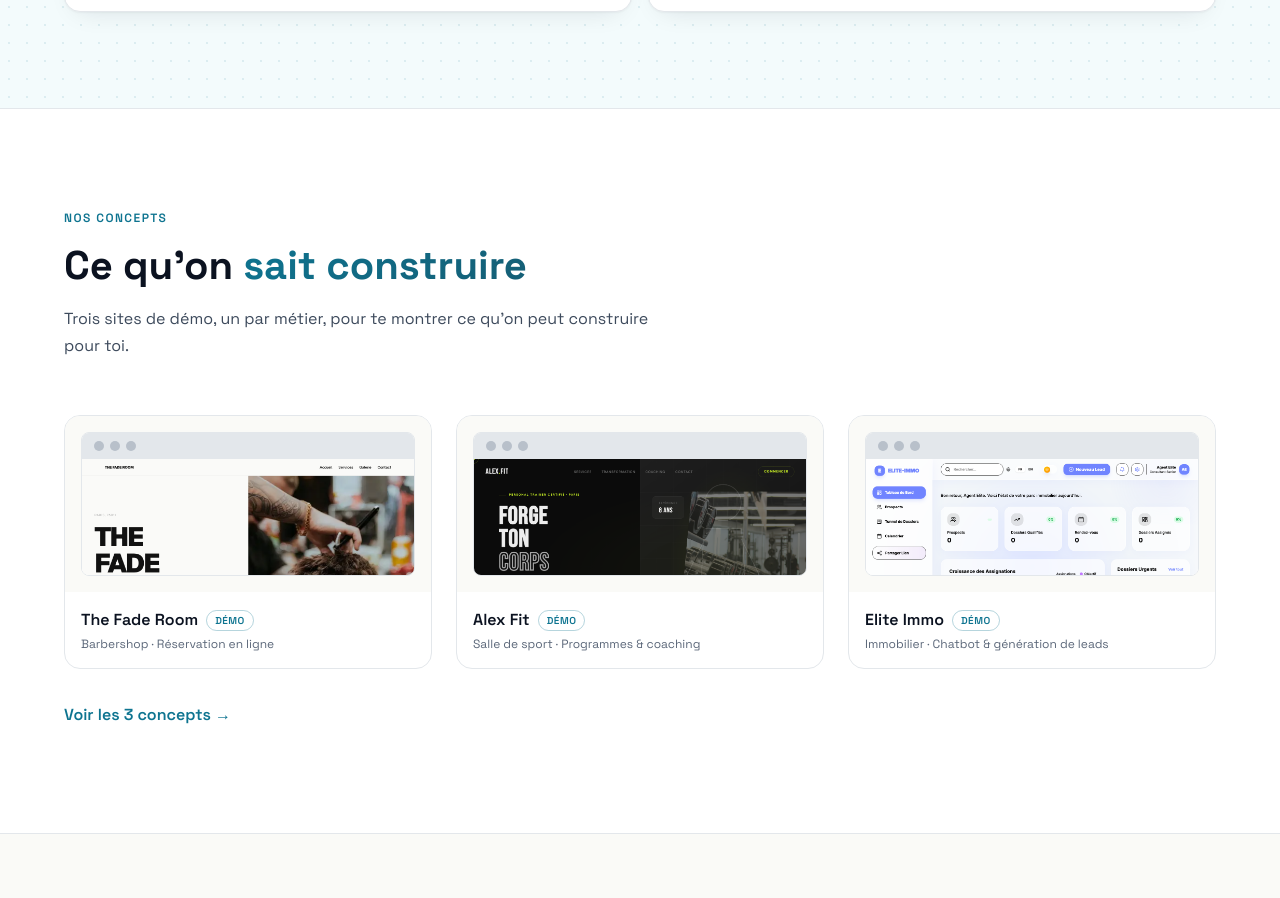
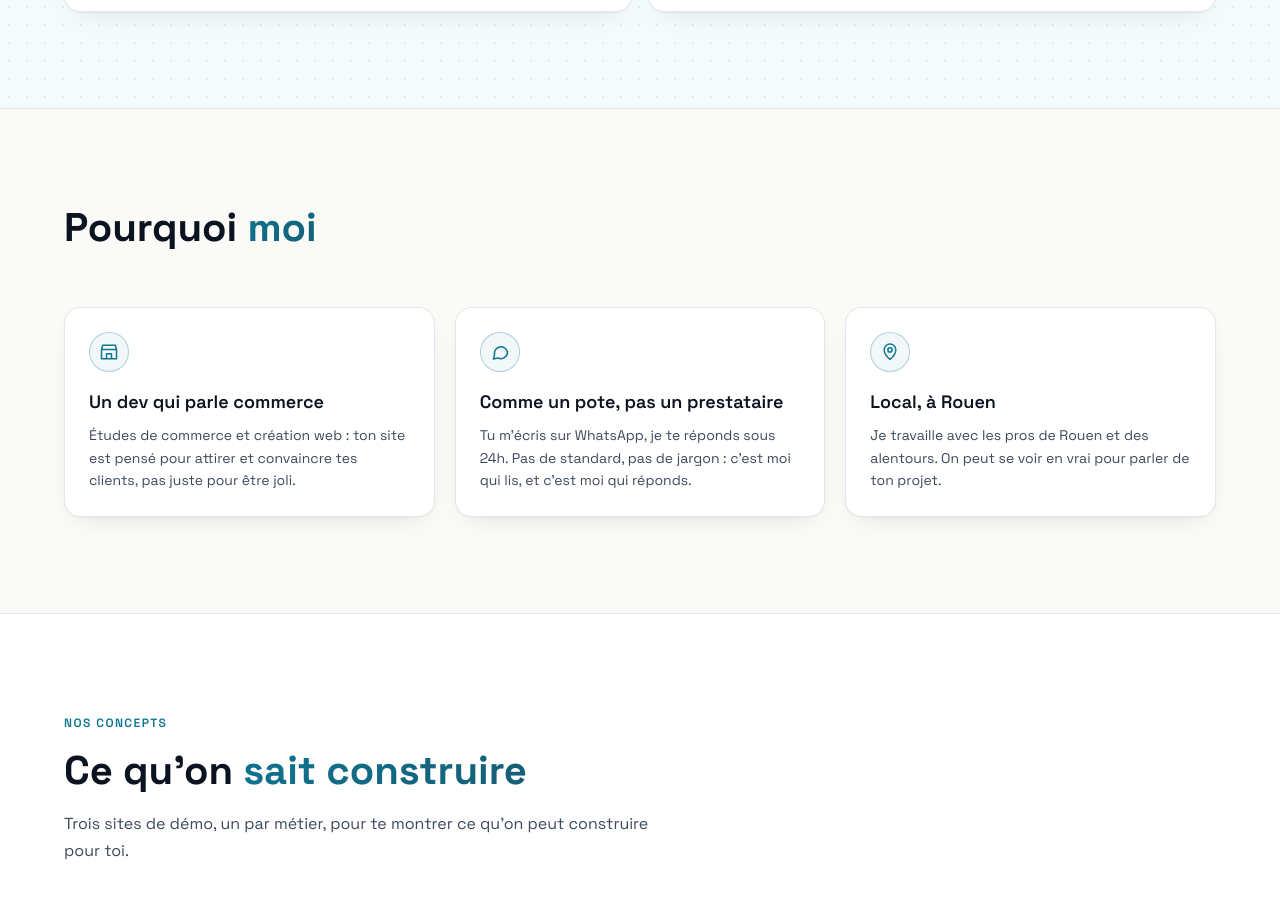
Before and after one commit to watteeuxi-coder/newlife-studio, a Next.js app: page / in a window 1280 px wide. Shown: the part 1484-2382 px from the top of the page. Built offline with nearby package versions, Linux system fonts and the light colour scheme; no server answers.

Commit message:
feat(accueil): section « Pourquoi moi » (3 cartes)
Score Lighthouse remesuré : 95 / 96 / 96 → 96 (inchangé).

Co-Authored-By: Claude Opus 5.5 <noreply@anthropic.com>

```diff
--- a/app/page.tsx
+++ b/app/page.tsx
@@ -1,5 +1,6 @@
 import Hero from '@/components/sections/Hero'
 import PourQui from '@/components/sections/PourQui'
+import PourquoiMoi from '@/components/sections/PourquoiMoi'
 import ConceptsPreview from '@/components/sections/ConceptsPreview'
 import Process from '@/components/sections/Process'
 import Zones from '@/components/sections/Zones'
@@ -10,6 +11,7 @@ export default function HomePage() {
     <>
       <Hero />
       <PourQui />
+      <PourquoiMoi />
       <ConceptsPreview />
       <Process />
       <Zones />
--- /dev/null
+++ b/components/sections/PourquoiMoi.tsx
@@ -0,0 +1,67 @@
+'use client'
+
+import { motion } from 'framer-motion'
+import { useScrollReveal } from '@/hooks/useScrollReveal'
+
+// Textes fournis par l'utilisateur le 2026-11-09
+const REASONS = [
+  {
+    title: 'Un dev qui parle commerce',
+    text: 'Études de commerce et création web : ton site est pensé pour attirer et convaincre tes clients, pas juste pour être joli.',
+    // Vitrine
+    icon: 'M3 9l1.5-5h15L21 9M3 9h18M3 9v11h18V9M9 20v-6h6v6',
+  },
+  {
+    title: 'Comme un pote, pas un prestataire',
+    text: 'Tu m’écris sur WhatsApp, je te réponds sous 24h. Pas de standard, pas de jargon : c’est moi qui lis, et c’est moi qui réponds.',
+    // Bulle de discussion
+    icon: 'M21 12a8 8 0 0 1-11.6 7.1L4 20.5l1.4-4.9A8 8 0 1 1 21 12Z',
+  },
+  {
+    title: 'Local, à Rouen',
+    text: 'Je travaille avec les pros de Rouen et des alentours. On peut se voir en vrai pour parler de ton projet.',
+    // Repère
+    icon: 'M12 21s-7-6.2-7-11.5a7 7 0 0 1 14 0C19 14.8 12 21 12 21Zm0-9a2.5 2.5 0 1 0 0-5 2.5 2.5 0 0 0 0 5Z',
+  },
+]
+
+export default function PourquoiMoi() {
+  const [headRef, headVisible] = useScrollReveal()
+
+  return (
+    <section id="pourquoi-moi" className="tone-base">
+      <div className="wrap">
+        <motion.div
+          ref={headRef as any}
+          className="section-head"
+          initial={{ opacity: 0, y: 30 }}
+          animate={headVisible ? { opacity: 1, y: 0 } : {}}
+          transition={{ duration: 0.6 }}
+        >
+          <h2>Pourquoi <span className="grad-text">moi</span></h2>
+        </motion.div>
+
+        <ul className="grid gap-4 md:grid-cols-3 md:gap-5">
+          {REASONS.map((r, i) => (
+            <motion.li
+              key={r.title}
+              initial={{ opacity: 0, y: 20 }}
+              whileInView={{ opacity: 1, y: 0 }}
+              viewport={{ once: true, margin: '-10% 0px' }}
+              transition={{ duration: 0.5, delay: i * 0.1, ease: [0.22, 1, 0.36, 1] }}
+              className="rounded-2xl border border-line bg-surface p-6 shadow-soft"
+            >
+              <span className="mb-4 flex items-center justify-center w-10 h-10 rounded-full border border-accent/30 bg-accent/5 text-accent">
+                <svg viewBox="0 0 24 24" fill="none" stroke="currentColor" strokeWidth={1.8} strokeLinecap="round" strokeLinejoin="round" className="w-5 h-5" aria-hidden="true">
+                  <path d={r.icon} />
+                </svg>
+              </span>
+              <h3 className="text-text-base text-lg font-semibold mb-2">{r.title}</h3>
+              <p className="text-text-dim text-sm leading-relaxed">{r.text}</p>
+            </motion.li>
+          ))}
+        </ul>
+      </div>
+    </section>
+  )
+}
--- a/lib/config.ts
+++ b/lib/config.ts
@@ -11,7 +11,7 @@ export const SITE_CONFIG = {
  * Valeur MESURÉE uniquement (règle : aucun chiffre inventé) — à remesurer après chaque refonte visuelle.
  * Mesure : Lighthouse 12.6.1, mobile, build de prod local, médiane de 3 passages.
  */
-// Mesuré le 2026-11-09 après séparation des sections + header flottant : 94 / 96 / 96 → médiane 96
+// Mesuré le 2026-11-09 après ajout de « Pourquoi moi » : 95 / 96 / 96 → médiane 96
 export const PERF_SCORE = 96
 
 export function waLink(): string {
```
